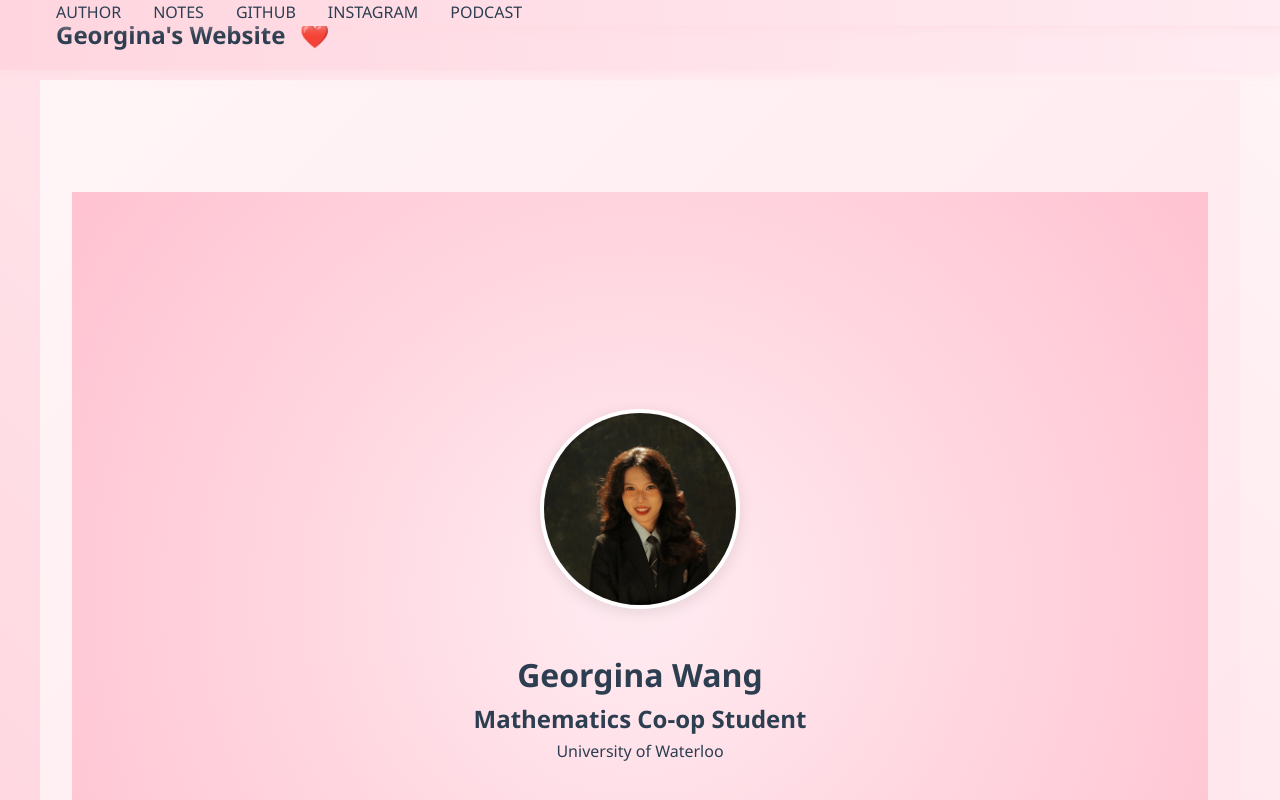
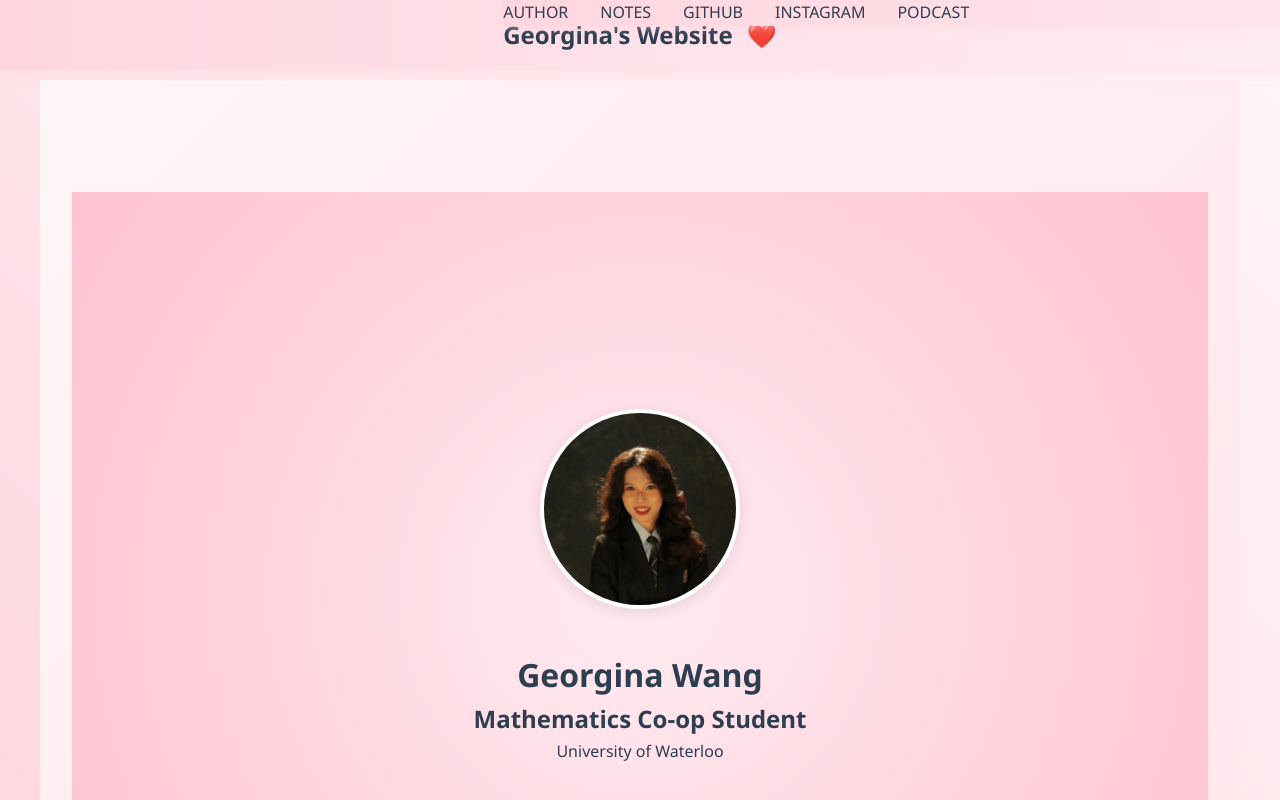
Before and after one commit to GeorginaTaylorsVersion/Georginas_Website, a Next.js app: page / in a window 1280 px wide. Shown: the top 800 px of the page. Built offline with nearby package versions, Linux system fonts and the light colour scheme.

Commit message:
Update Header.module.css

```diff
--- a/components/Header.module.css
+++ b/components/Header.module.css
@@ -8,6 +8,8 @@
   box-shadow: 0 2px 10px rgba(255, 214, 224, 0.5);
   backdrop-filter: blur(5px);
   padding: 1rem; /* Adjusting padding */
+  display: flex; /* Add display flex to make it a flex container */
+  align-items: center; /* Vertically center items in the header */
 }
 
 .nav-content {
```
